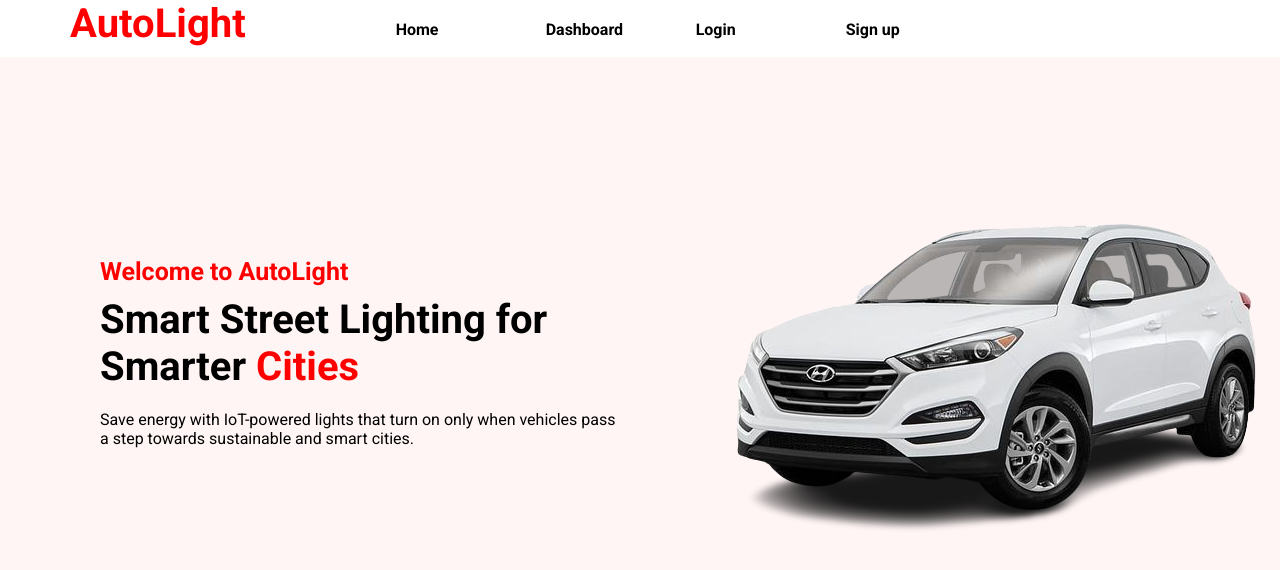
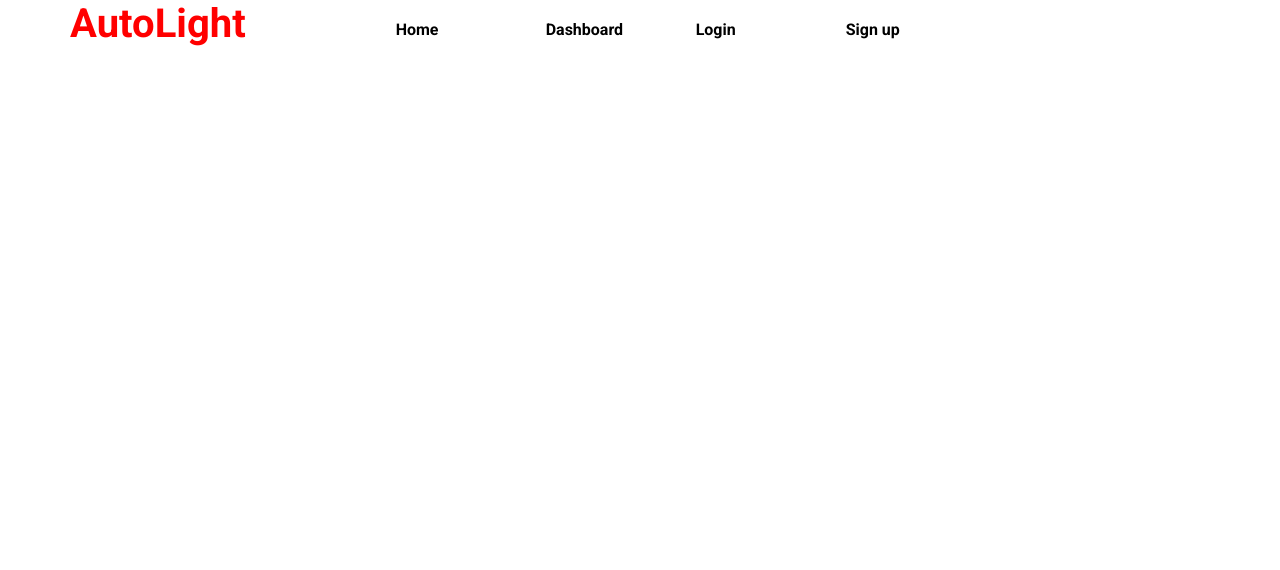
Before and after one commit to YosuefSh8829/AutoLight, a React (Vite) app in the folder vite-project/: page / in a window 1280 px wide. Shown: the top 570 px of the page. Built offline with nearby package versions, Linux system fonts and the light colour scheme; a web font is replaced by a local one.

Commit message:
Router fixed

```diff
--- a/vite-project/package.json
+++ b/vite-project/package.json
@@ -17,7 +17,8 @@
     "gh-pages": "^6.3.0",
     "git": "^0.1.5",
     "react": "^19.1.0",
-    "react-dom": "^19.1.0"
+    "react-dom": "^19.1.0",
+    "react-router-dom": "^7.8.2"
   },
   "devDependencies": {
     "@eslint/js": "^9.30.1",
--- a/vite-project/src/App.jsx
+++ b/vite-project/src/App.jsx
@@ -11,7 +11,7 @@
     <div>
       <Header />
       <Routes>
-        <Route path="/" element={<Home />} />
+        <Route path="/Autolight" element={<Home />} />
         <Route path="/login" element={<Login />} />
         <Route path="/signup" element={<Signup />} />
         <Route path="/dashboard" element={<Dashboard />} />
--- a/vite-project/src/Components/Header.jsx
+++ b/vite-project/src/Components/Header.jsx
@@ -9,7 +9,7 @@
           <p className='welcometext'>AutoLight</p>
          </div>
          <div className='links'>
-         <Link to="/" className='link'>Home</Link>
+         <Link to="/AutoLight" className='link'>Home</Link>
          <Link to="/dashboard" className='link'>Dashboard</Link>
           <Link to="/login" className='link'>Login</Link>
           <Link to="/signup" className='link'>Sign up</Link>
```
Also changed, not shown: vite-project/src/vercel.json (added), 1 other file (tests, documents, lock files or other folders).
